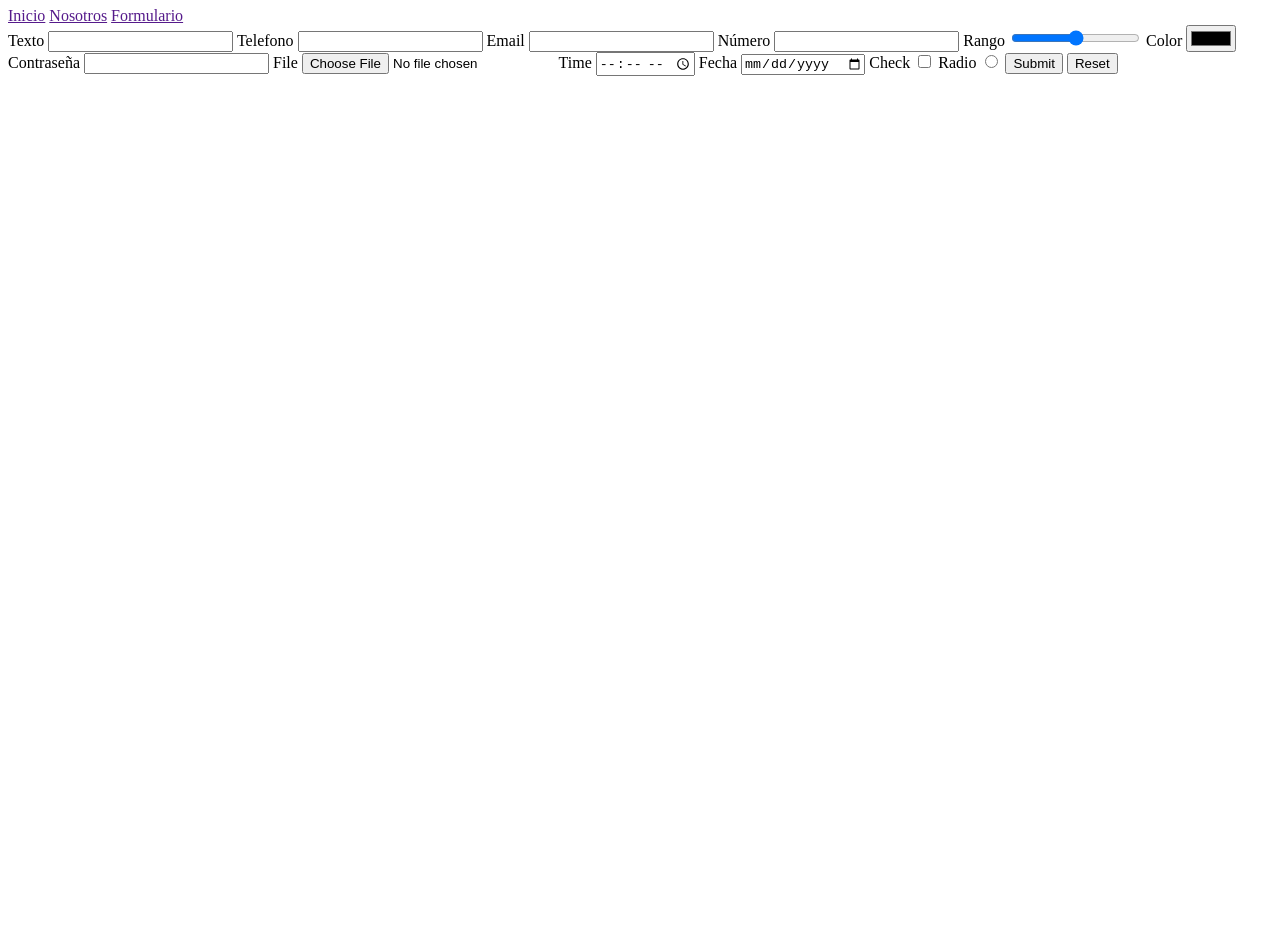
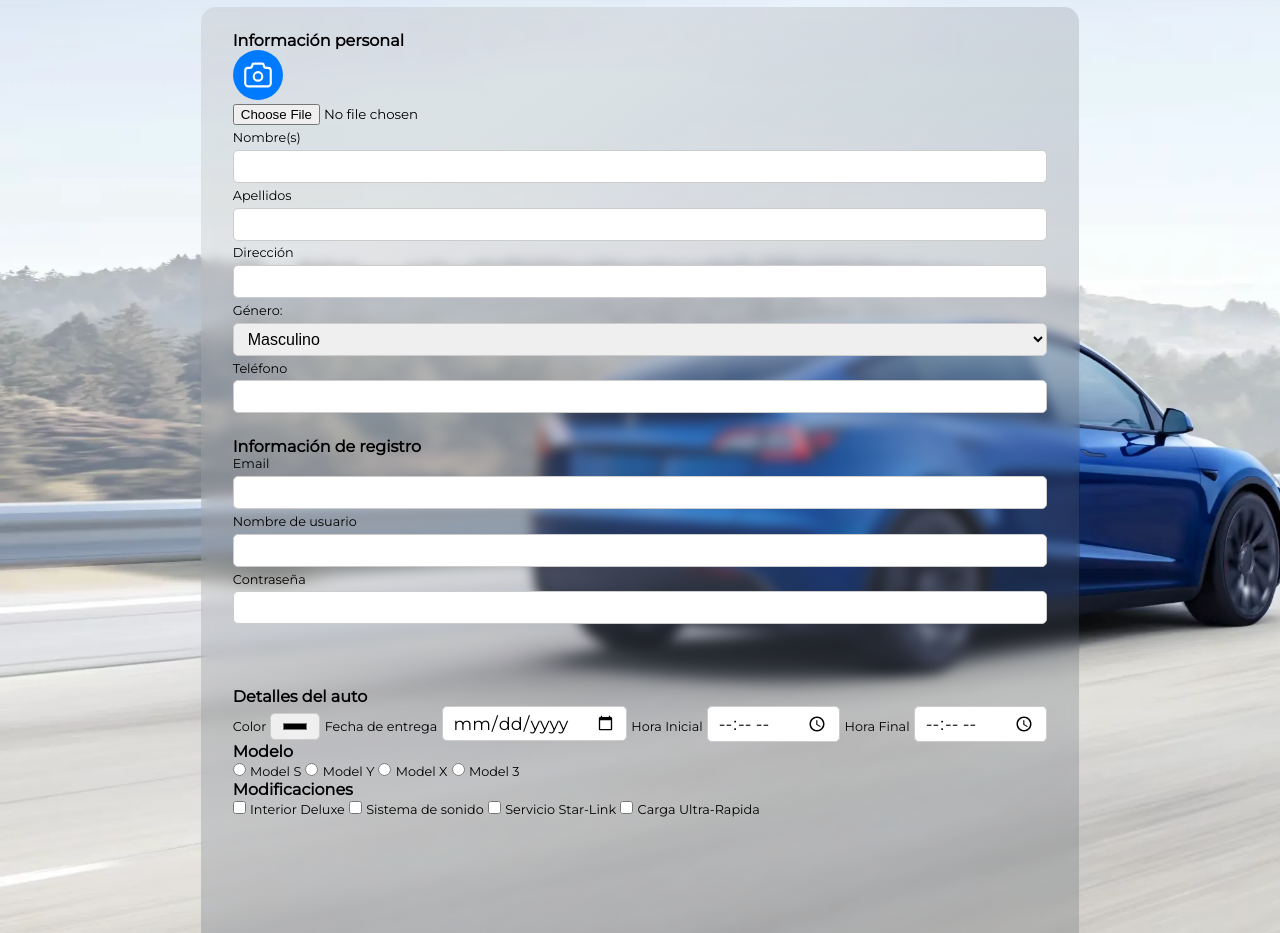
Before and after one commit to iTzChrisDev/ProgramacionWeb, a plain HTML site: page Practica6 - Formulario/index.html in a window 1280 px wide. Shown: the part 99-1032 px from the top of the page. Before the commit the page ends 800 px from the top, so only its background shows below. Drawn offline with Linux system fonts and the light colour scheme.

Commit message:
Style to Form

```diff
--- a/Practica6 - Formulario/index.html
+++ b/Practica6 - Formulario/index.html
@@ -3,76 +3,108 @@
   <head>
     <meta charset="UTF-8" />
     <meta name="viewport" content="width=device-width, initial-scale=1.0" />
+    <link rel="stylesheet" href="styles/style.css" />
+    <link rel="shortcut icon" href="resources/tesla-icon.svg" />
     <title>Formulario</title>
   </head>
   <body>
     <header>
-      <img src="" alt="" />
-      <h1>Tesla</h1>
+      <a href="https://www.tesla.com/" target="_blank"
+        ><img src="resources/tesla-icon.svg" alt="" width="130px"
+      /></a>
       <nav>
-        <a href="">Inicio</a>
-        <a href="">Nosotros</a>
-        <a href="">Formulario</a>
+        <a class="nav-button" href="inicio.html">Inicio</a>
+        <a class="nav-button" href="nosotros.html">Nosotros</a>
+        <a class="nav-button" href="formulario.html">Formulario</a>
       </nav>
     </header>
     <main>
-      <div class="container"></div>
-      <form action="#">
-        <label for="#">
-          Texto
-          <input type="text" />
-        </label>
-        <label for="#">
-          Telefono
-          <input type="tel" />
-        </label>
-        <label for="#">
-          Email
-          <input type="email" />
-        </label>
-        <label for="#">
-          Número
-          <input type="number" />
-        </label>
-        <label for="#">
-          Rango
-          <input type="range" />
-        </label>
-        <label for="#">
-          Color
-          <input type="color" />
-        </label>
-        <label for="#">
-          Contraseña
-          <input type="password" />
-        </label>
-        <label for="#">
-          File
-          <input type="file" />
-        </label>
-        <label for="#">
-          Time
-          <input type="time" />
-        </label>
-        <label for="#">
-          Fecha
-          <input type="date" />
-        </label>
-        <label for="#">
-          Check
-          <input type="checkbox" />
-        </label>
-        <label for="#">
-          Radio
-          <input type="radio" />
-        </label>
-        <label for="#">
-          <input type="submit" />
-        </label>
-        <label for="#">
-          <input type="reset" />
-        </label>
-      </form>
+      <div id="container">
+        <h2 id="title">
+          Formulario de registro para los nuevos modelos de Tesla
+        </h2>
+        <form id="form-tesla" action="">
+          <fieldset id="personal-info">
+            <legend>Información personal</legend>
+            <img id="profile-picture" src="resources/camera.svg" alt="" width="50px"/>
+            <input id="image" type="file" required />
+
+            <label for="nombre">Nombre(s)</label>
+            <input id="nombre" type="text" required />
+
+            <label for="ap">Apellidos</label>
+            <input id="ap" type="text" required />
+
+            <label for="direccion">Dirección</label>
+            <input id="direccion" type="text" required />
+
+            <label for="genero">Género:</label>
+            <select id="genero" name="genero">
+              <option value="masculino">Masculino</option>
+              <option value="femenino">Femenino</option>
+              <option value="otro">Otro</option>
+            </select>
+
+            <label for="tel">Teléfono</label>
+            <input
+              id="tel"
+              type="tel"
+              pattern="[0-9]{3}-[0-9]{3}-[0-9]{2}-[0-9]{2}"
+              autocomplete="off"
+              required
+            />
+          </fieldset>
+
+          <fieldset id="register-info">
+            <legend>Información de registro</legend>
+            <label for="mail">Email</label>
+            <input id="mail" type="email" required />
+
+            <label for="user">Nombre de usuario</label>
+            <input id="user" type="text" required />
+
+            <label for="pass">Contraseña</label>
+            <input id="pass" type="password" required />
+          </fieldset>
+
+          <fieldset id="auto-info">
+            <legend>Detalles del auto</legend>
+            <label for="color">Color</label>
+            <input id="color" type="color" required />
+
+            <label for="date-received">Fecha de entrega</label>
+            <input id="date-received" type="date" required />
+
+            <label for="hr-start">Hora Inicial</label>
+            <input id="hr-start" type="time" required />
+
+            <label for="hr-end">Hora Final</label>
+            <input id="hr-end" type="time" required />
+
+            <legend>Modelo</legend>
+            <input id="modelS" type="radio" name="model" />
+            <label for="modelS">Model S</label>
+            <input id="modelY" type="radio" name="model" />
+            <label for="modelY">Model Y</label>
+            <input id="modelX" type="radio" name="model" />
+            <label for="modelX">Model X</label>
+            <input id="model3" type="radio" name="model" />
+            <label for="model3">Model 3</label>
+
+            <legend>Modificaciones</legend>
+            <input id="interior" type="checkbox" />
+            <label for="interior">Interior Deluxe</label>
+            <input id="sonido" type="checkbox" />
+            <label for="sonido">Sistema de sonido</label>
+            <input id="servicio" type="checkbox" />
+            <label for="servicio">Servicio Star-Link</label>
+            <input id="carga" type="checkbox" />
+            <label for="carga">Carga Ultra-Rapida</label>
+          </fieldset>
+
+          <input type="submit" value="Send Request" />
+        </form>
+      </div>
     </main>
     <footer></footer>
   </body>
--- /dev/null
+++ b/Practica6 - Formulario/styles/style.css
@@ -0,0 +1,161 @@
+* {
+    padding: 0;
+    margin: 0;
+    box-sizing: border-box;
+}
+
+@font-face {
+    font-family: 'Montserrat-Thin';
+    src: url(../fonts/Montserrat-Thin.ttf) format('TrueType');
+    font-weight: 100;
+}
+
+@font-face {
+    font-family: 'Montserrat-Regular';
+    src: url(../fonts/Montserrat-Regular.ttf) format('TrueType');
+    font-weight: 400;
+}
+
+body {
+    background-image: url(../resources/background.webp);
+    background-size: cover;
+}
+
+fieldset {
+    border: 0;
+}
+
+header {
+    padding: 1em 2.5em;
+    display: flex;
+    align-items: center;
+    justify-content: space-between;
+}
+
+nav {
+    display: inline-flex;
+    column-gap: 2em;
+}
+
+nav a {
+    font-family: 'Montserrat-Regular', 'Franklin Gothic Medium', Arial, sans-serif;
+    font-weight: bold;
+    text-decoration: none;
+    padding: 0.3em 0.4em;
+    border-radius: 5px;
+    color: #333;
+    transition: all 0.3s ease-in-out;
+}
+
+.nav-button:hover {
+    background-color: #3333333e;
+    padding: 0.3em 0.4em;
+    color: #fff;
+}
+
+#container {
+    display: flex;
+    flex-direction: column;
+    justify-content: center;
+    row-gap: 1em;
+    align-items: center;
+    padding: 0 0 2em 0;
+}
+
+#title {
+    text-align: center;
+    font-family: 'Montserrat-Regular', 'Franklin Gothic Medium', Arial, sans-serif;
+    font-weight: bold;
+}
+
+#profile-picture {
+    border-radius: 50%;
+    background-color: #007bff;
+    padding: 0.5em;
+}
+
+#form-tesla {
+    font-family: 'Montserrat-Regular', 'Franklin Gothic Medium', Arial, sans-serif;
+    background: linear-gradient(145deg, rgba(182,182,182,0.3) 20%, rgba(100,108,125,0.3) 60%, rgba(61,69,85,0.2) 100%);
+    backdrop-filter: blur(6px);
+    padding: 1.5em 2em;
+    border-radius: 15px;
+    display: grid;
+    grid-template-rows: 1.7fr 1fr 1fr 0.2fr;
+    row-gap: 1.5em;
+}
+
+input {
+    font-family: 'Montserrat-Regular', Arial, sans-serif;
+}
+
+label {
+    font-size: 0.8em;
+}
+
+legend {
+    font-weight: bold;
+}
+
+input[type="text"],
+input[type="password"],
+input[type="email"],
+input[type="time"],
+input[type="date"],
+input[type="tel"],
+input[type="color"] {
+    font-size: 1.1em;
+    padding: 5px 10px;
+    border: 1px solid #ccc;
+    border-radius: 5px;
+    transition: 0.3s ease-in-out;
+}
+
+input:focus {
+    border-color: #007bff;
+    outline: none;
+}
+
+input[type="submit"] {
+    background-color: #007bff;
+    color: #fff;
+    cursor: pointer;
+    border: none;
+    border-radius: 5px;
+    font-weight: bold;
+    padding: 10px 20px;
+    font-size: 1em;
+    transition: background-color 0.3s ease;
+}
+
+input[type="submit"]:hover {
+    background-color: #0056b3;
+}
+
+select {
+    font-size: 1em;
+    padding: 6px 10px;
+    border: 1px solid #ccc;
+    border-radius: 5px;
+}
+
+select:focus {
+    border-color: #007bff;
+    outline: none;
+}
+
+select option {
+    font-size: 1em;
+}
+
+#personal-info {
+    display: flex;
+    flex-direction: column;
+    gap: 0.3em;
+}
+
+#register-info {
+    display: flex;
+    flex-direction: column;
+    gap: 0.3em;
+}
```
Also changed, not shown: Practica6 - Formulario/fonts/Montserrat-Regular.ttf (added), Practica6 - Formulario/fonts/Montserrat-Thin.ttf (added), Practica6 - Formulario/resources/background.webp (added), Practica6 - Formulario/resources/camera.svg (added), Practica6 - Formulario/resources/tesla-icon.svg (added).
